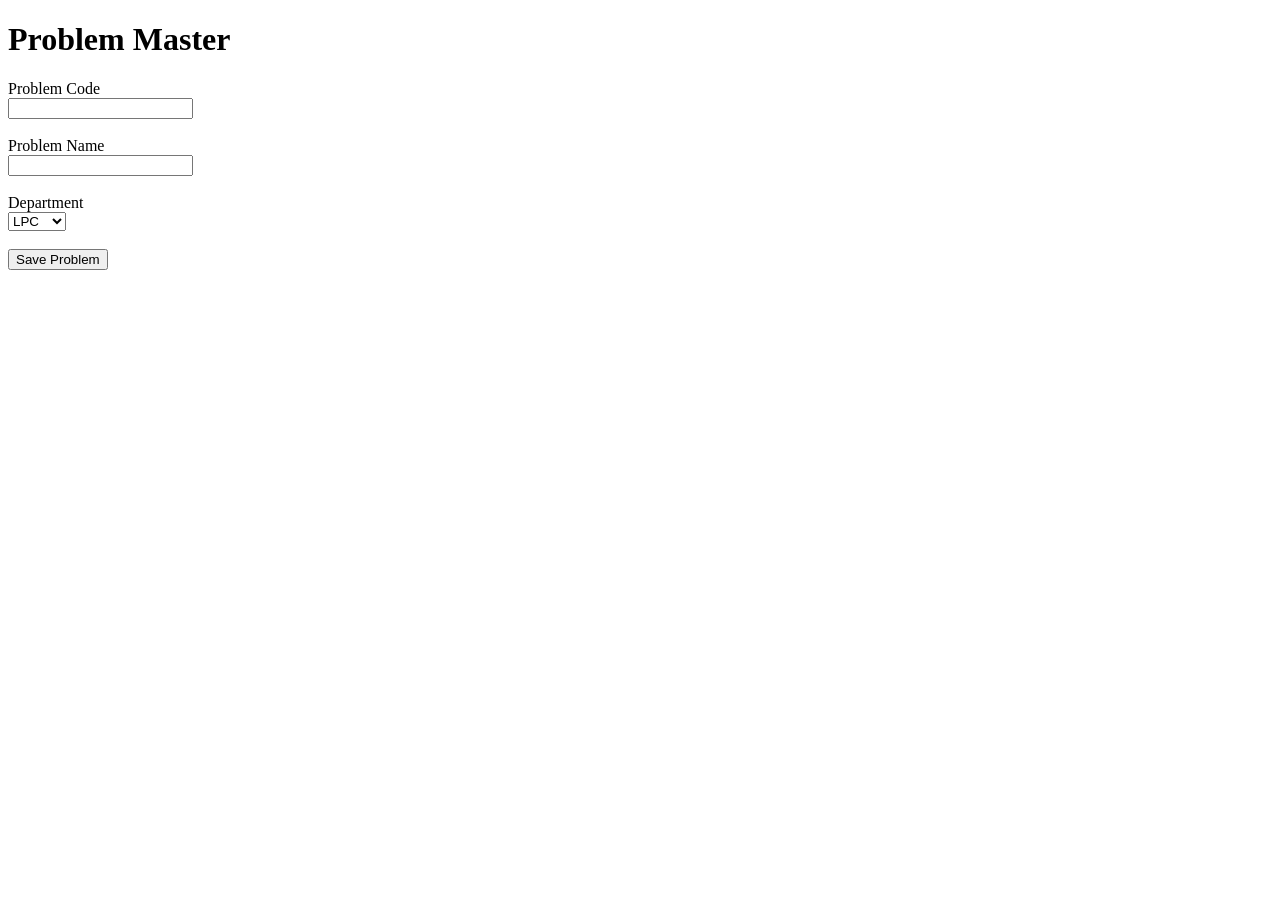
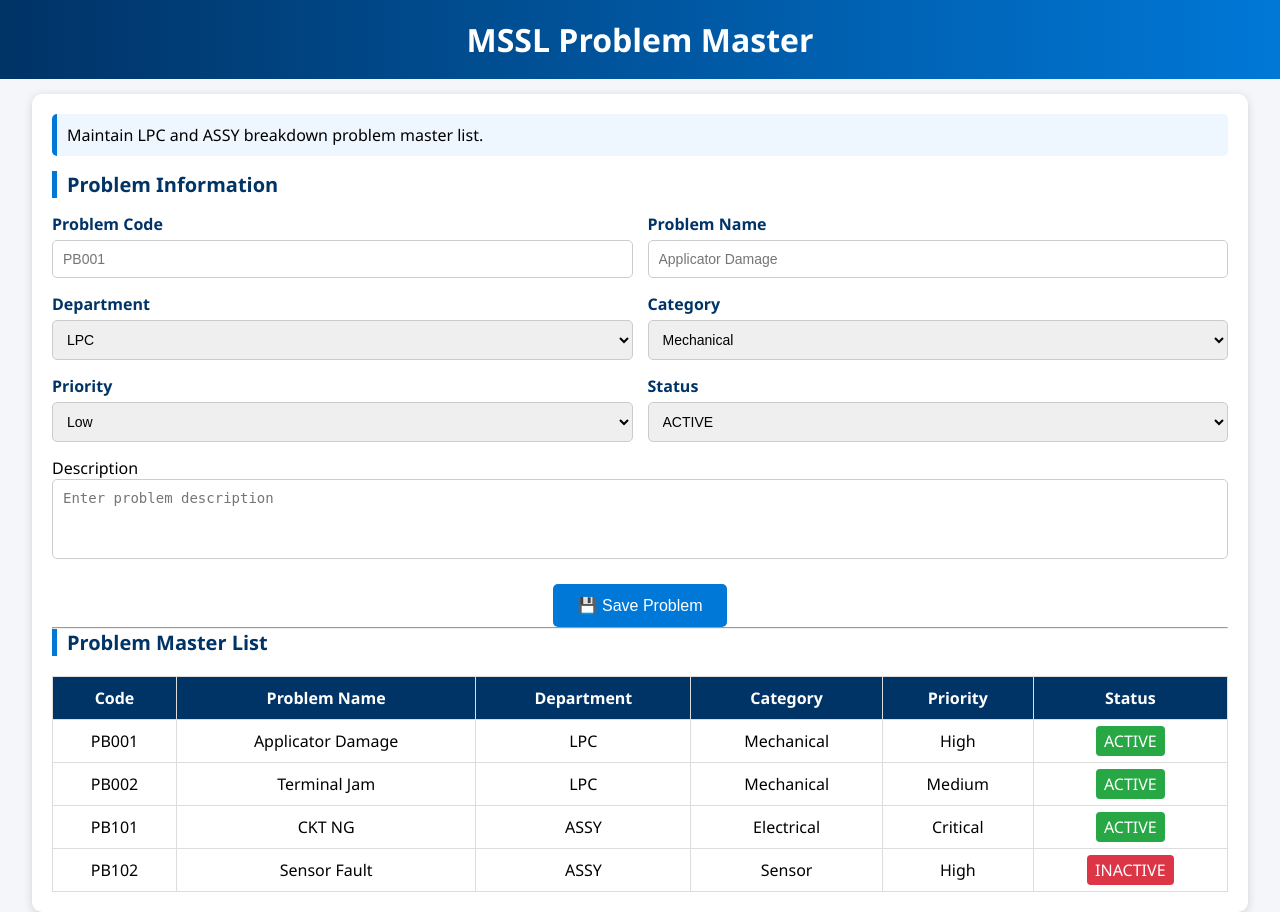
Before and after one commit to ranveersinghmssl1-source/MSSL-Maintenance-System, a Flask app: page /problem_master in a window 1280 px wide. Before the commit the page ends 270 px from the top, so only its background shows below. Run offline with Flask 3, Linux system fonts and the light colour scheme.

Commit message:
Update problem_master.html

```diff
--- a/templates/problem_master.html
+++ b/templates/problem_master.html
@@ -1,38 +1,308 @@
 <!DOCTYPE html>
 <html>
 <head>
-    <title>Problem Master</title>
+<title>MSSL Problem Master</title>
+
+<style>
+
+*{
+margin:0;
+padding:0;
+box-sizing:border-box;
+}
+
+body{
+font-family:'Segoe UI',sans-serif;
+background:#f4f6f9;
+}
+
+.header{
+background:linear-gradient(90deg,#003366,#0078d7);
+color:white;
+padding:18px;
+text-align:center;
+}
+
+.container{
+width:95%;
+margin:auto;
+margin-top:15px;
+background:white;
+padding:20px;
+border-radius:10px;
+box-shadow:0 2px 10px rgba(0,0,0,.15);
+}
+
+.section-title{
+font-size:20px;
+margin-bottom:15px;
+color:#003366;
+border-left:5px solid #0078d7;
+padding-left:10px;
+}
+
+.row{
+display:grid;
+grid-template-columns:1fr 1fr;
+gap:15px;
+margin-bottom:15px;
+}
+
+.field label{
+display:block;
+font-weight:bold;
+margin-bottom:5px;
+color:#003366;
+}
+
+input,
+select,
+textarea{
+width:100%;
+padding:10px;
+border:1px solid #ccc;
+border-radius:5px;
+font-size:14px;
+}
+
+textarea{
+height:80px;
+resize:none;
+}
+
+.button-area{
+text-align:center;
+margin-top:20px;
+}
+
+button{
+background:#0078d7;
+color:white;
+border:none;
+padding:12px 25px;
+border-radius:5px;
+cursor:pointer;
+font-size:16px;
+}
+
+button:hover{
+background:#005ea6;
+}
+
+.info-card{
+background:#eef6ff;
+padding:10px;
+border-left:5px solid #0078d7;
+border-radius:5px;
+margin-bottom:15px;
+}
+
+table{
+width:100%;
+border-collapse:collapse;
+margin-top:20px;
+}
+
+th{
+background:#003366;
+color:white;
+}
+
+th,td{
+padding:10px;
+border:1px solid #ddd;
+text-align:center;
+}
+
+.active{
+background:#28a745;
+color:white;
+padding:4px 8px;
+border-radius:4px;
+}
+
+.inactive{
+background:#dc3545;
+color:white;
+padding:4px 8px;
+border-radius:4px;
+}
+
+</style>
+
 </head>
+
 <body>
 
-<h1>Problem Master</h1>
+<div class="header">
+<h1>MSSL Problem Master</h1>
+</div>
+
+<div class="container">
+
+<div class="info-card">
+Maintain LPC and ASSY breakdown problem master list.
+</div>
+
+<h2 class="section-title">
+Problem Information
+</h2>
 
 <form>
 
-<label>Problem Code</label><br>
-<input type="text" name="problem_code">
+<div class="row">
 
-<br><br>
+<div class="field">
+<label>Problem Code</label>
+<input type="text" placeholder="PB001">
+</div>
 
-<label>Problem Name</label><br>
-<input type="text" name="problem_name">
+<div class="field">
+<label>Problem Name</label>
+<input type="text" placeholder="Applicator Damage">
+</div>
 
-<br><br>
+</div>
 
-<label>Department</label><br>
+<div class="row">
 
-<select name="department">
-    <option>LPC</option>
-    <option>ASSY</option>
+<div class="field">
+<label>Department</label>
+
+<select>
+<option>LPC</option>
+<option>ASSY</option>
 </select>
 
-<br><br>
+</div>
+
+<div class="field">
+<label>Category</label>
+
+<select>
+<option>Mechanical</option>
+<option>Electrical</option>
+<option>Pneumatic</option>
+<option>Sensor</option>
+<option>Software</option>
+</select>
+
+</div>
+
+</div>
+
+<div class="row">
+
+<div class="field">
+<label>Priority</label>
+
+<select>
+<option>Low</option>
+<option>Medium</option>
+<option>High</option>
+<option>Critical</option>
+</select>
+
+</div>
+
+<div class="field">
+<label>Status</label>
+
+<select>
+<option>ACTIVE</option>
+<option>INACTIVE</option>
+</select>
+
+</div>
+
+</div>
+
+<label>Description</label>
+
+<textarea placeholder="Enter problem description"></textarea>
+
+<div class="button-area">
 
 <button type="submit">
-Save Problem
+💾 Save Problem
 </button>
+
+</div>
 
 </form>
 
+<hr>
+
+<h2 class="section-title">
+Problem Master List
+</h2>
+
+<table>
+
+<tr>
+<th>Code</th>
+<th>Problem Name</th>
+<th>Department</th>
+<th>Category</th>
+<th>Priority</th>
+<th>Status</th>
+</tr>
+
+<tr>
+<td>PB001</td>
+<td>Applicator Damage</td>
+<td>LPC</td>
+<td>Mechanical</td>
+<td>High</td>
+<td>
+<span class="active">
+ACTIVE
+</span>
+</td>
+</tr>
+
+<tr>
+<td>PB002</td>
+<td>Terminal Jam</td>
+<td>LPC</td>
+<td>Mechanical</td>
+<td>Medium</td>
+<td>
+<span class="active">
+ACTIVE
+</span>
+</td>
+</tr>
+
+<tr>
+<td>PB101</td>
+<td>CKT NG</td>
+<td>ASSY</td>
+<td>Electrical</td>
+<td>Critical</td>
+<td>
+<span class="active">
+ACTIVE
+</span>
+</td>
+</tr>
+
+<tr>
+<td>PB102</td>
+<td>Sensor Fault</td>
+<td>ASSY</td>
+<td>Sensor</td>
+<td>High</td>
+<td>
+<span class="inactive">
+INACTIVE
+</span>
+</td>
+</tr>
+
+</table>
+
+</div>
+
 </body>
 </html>
```
